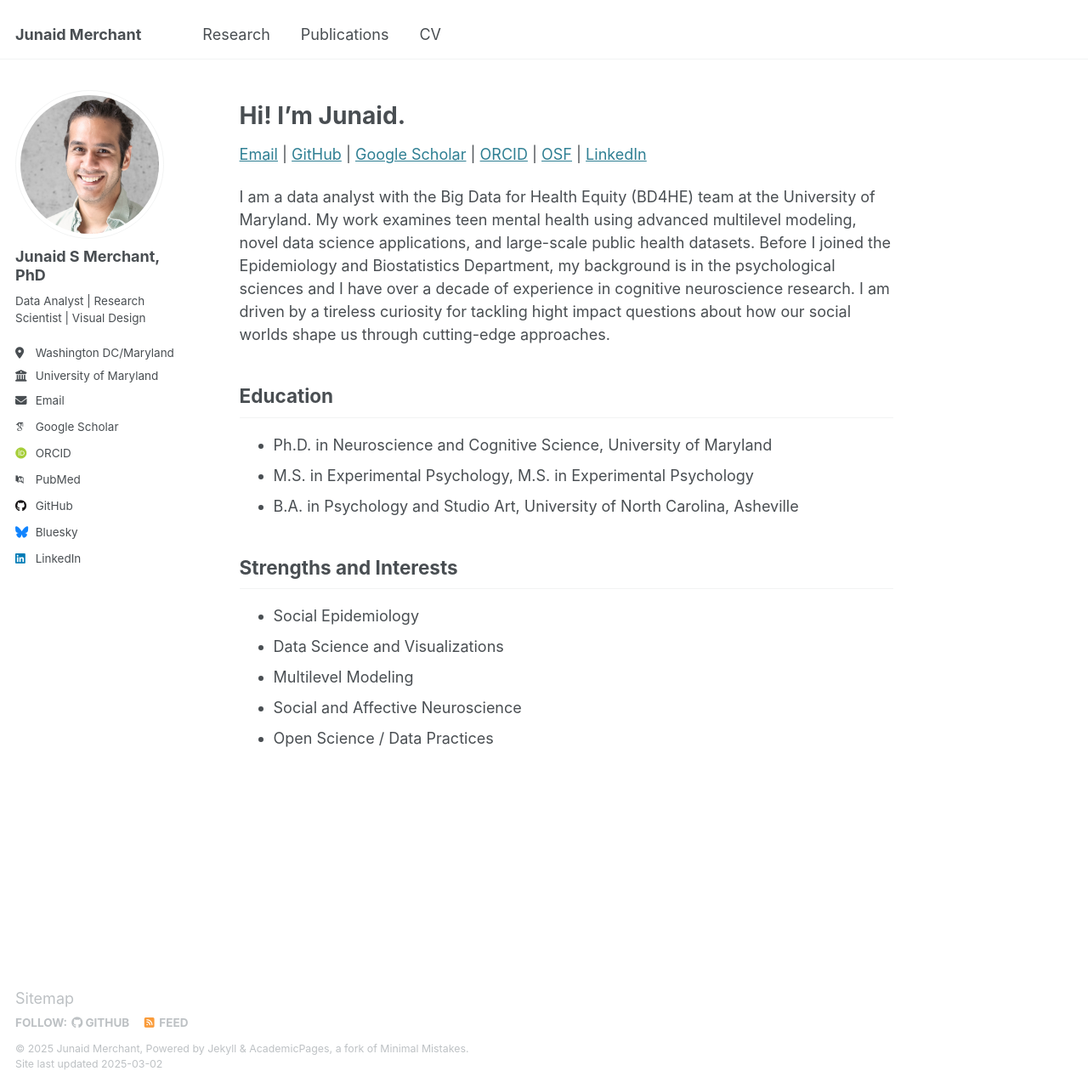
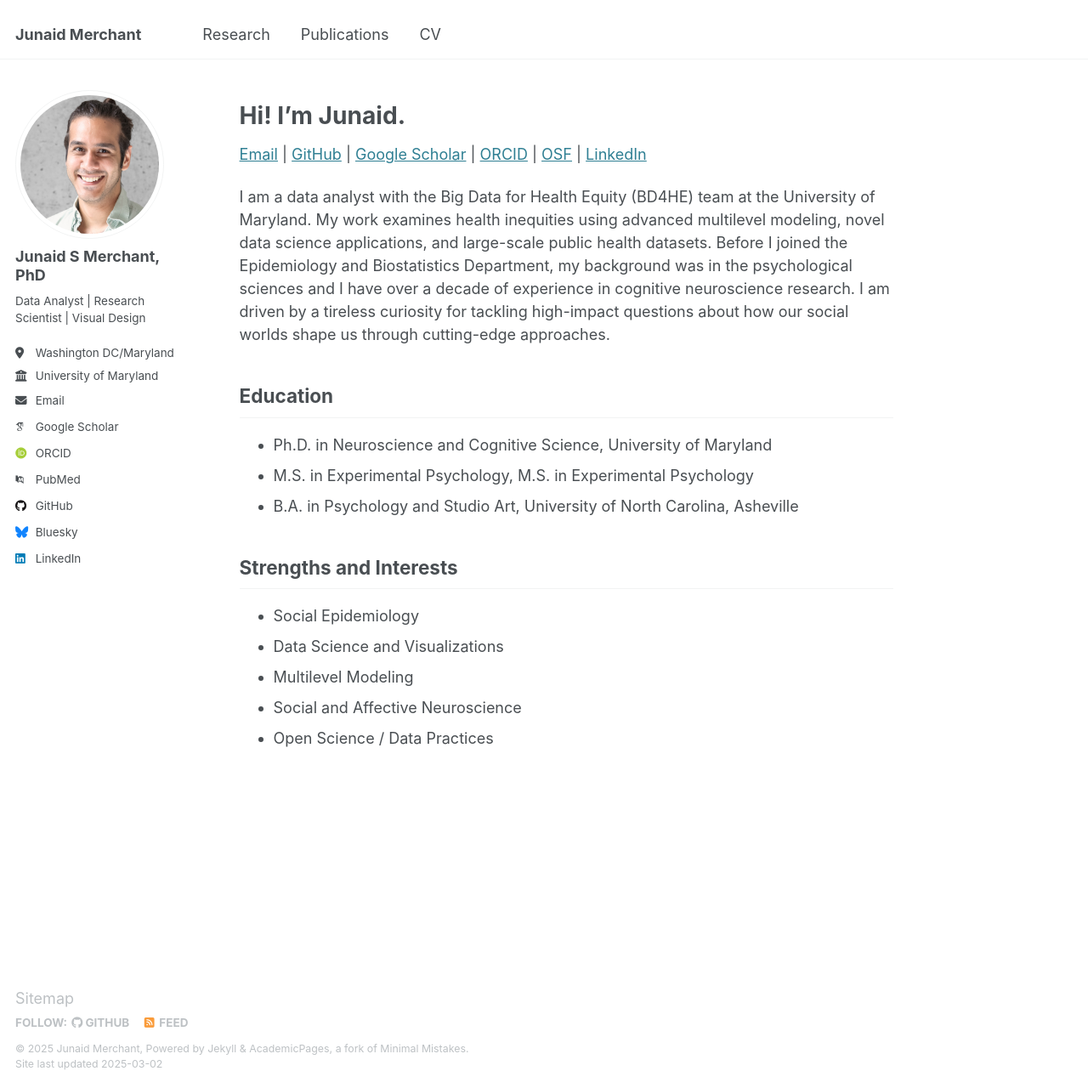
Before and after one commit to JunaidMerchant/JunaidMerchant.github.io, a Jekyll site: the page built from _pages/about.md, in a window 1280 px wide and 1280 px high. Shown: the whole window at 85% size. Built offline with Jekyll 4.4.1, drawn with Linux system fonts in a browser that asks for light colours; some web fonts are replaced.

Commit message:
Update about.md

```diff
--- a/_pages/about.md
+++ b/_pages/about.md
@@ -18,7 +18,7 @@
 [LinkedIn](https://www.linkedin.com/in/junaid-s-merchant/)
 
 
-I am a data analyst with the Big Data for Health Equity (BD4HE) team at the University of Maryland. My work examines teen mental health using advanced multilevel modeling, novel data science applications, and large-scale public health datasets. Before I joined the Epidemiology and Biostatistics Department, my background is in the psychological sciences and I have over a decade of experience in cognitive neuroscience research. I am driven by a tireless curiosity for tackling hight impact questions about how our social worlds shape us through cutting-edge approaches.
+I am a data analyst with the Big Data for Health Equity (BD4HE) team at the University of Maryland. My work examines health inequities using advanced multilevel modeling, novel data science applications, and large-scale public health datasets. Before I joined the Epidemiology and Biostatistics Department, my background was in the psychological sciences and I have over a decade of experience in cognitive neuroscience research. I am driven by a tireless curiosity for tackling high-impact questions about how our social worlds shape us through cutting-edge approaches.
 
 
 ## Education
```
